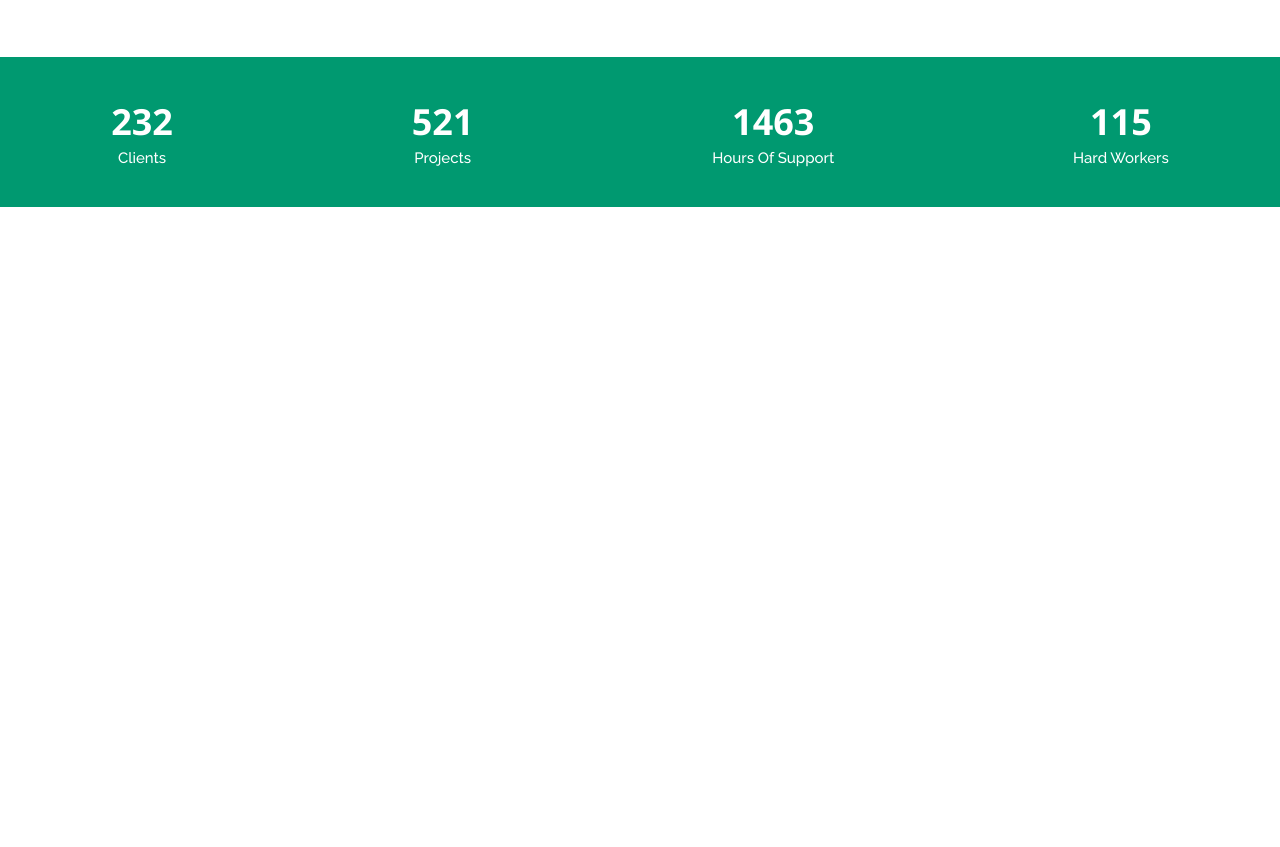
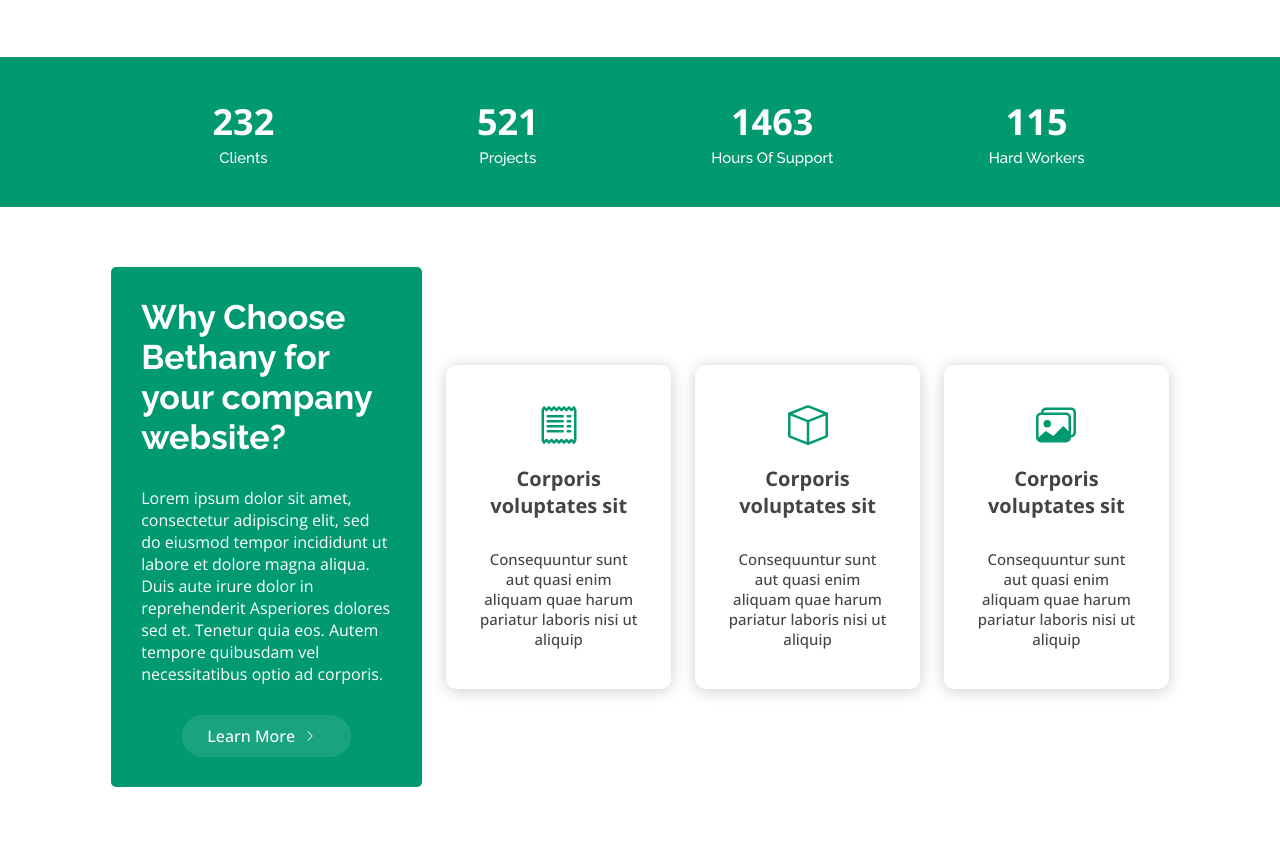
Before and after one commit to LucasBargas/projetos_javascript, a plain HTML site: page javascript_2/index.html in a window 1280 px wide. Shown: the part 1068-1915 px from the top of the page. Before the commit the page ends 1275 px from the top, so only its background shows below. Drawn offline with nearby package versions, Linux system fonts and the light colour scheme.

Commit message:
Seção de sobre a empresa - desenvolvida

```diff
--- a/javascript_2/assets/css/style_modules/default.css
+++ b/javascript_2/assets/css/style_modules/default.css
@@ -66,6 +66,7 @@ body {
 .btn {
   padding: 10px 25px;
   border-radius: 50px;
+  font-weight: 500;
   transition: .3s;
   text-transform: uppercase;
 }
@@ -244,7 +245,7 @@ body {
   font-size: 0.875rem;
   color: var(--white-color);
   letter-spacing: 1px;
-  border: 2px solid var(--white-color);
+  border: 3px solid var(--white-color);
 }
 
 .initial-bg-btn .btn:hover {
@@ -348,7 +349,6 @@ body {
 .countsArea {
   color: var(--white-color);
   display: flex;
-  justify-content: space-between;
 }
 
 .countsArea h2 {
@@ -365,4 +365,109 @@ body {
 
 .counter-single {
   text-align: center;
+  width: 100%;
 }
+
+.whyUs-area {
+  display: flex;
+  align-items: center;
+  gap: 24px;
+}
+
+.whyUs-area .whyUs-text {
+  width: 30%;
+  padding: 30px;
+  background: var(--green-color);
+  color: var(--white-color);
+  border-radius: 5px;
+}
+
+.whyUs-area .whyUs-text h2 {
+  font-family: 'Raleway', sans-serif;
+  font-size: 2.125rem;
+  margin-bottom: 30px;
+}
+
+.whyUs-area .whyUs-text p {
+  margin-bottom: 30px;
+}
+
+.whyUs-area .whyUs-button  {
+  text-align: center;
+}
+
+.whyUs-area .whyUs-button .btn {
+  text-transform: unset;
+  position: relative;
+  display: inline-block;
+  background: rgba(255, 255, 255, 0.1);
+  color: var(--white-color);
+  padding: 10px 35px 10px 25px;
+}
+
+.whyUs-area .whyUs-button .btn svg {
+  margin-left: 5px;
+}
+
+.whyUs-area .whyUs-button .btn:hover {
+  background: var(--white-color);
+  color: var(--green-color);
+}
+
+.whyUs-area .whyUs-button .btn:hover svg {
+  color: var(--green-color);
+}
+
+.whyUs-area .whyUs-list {
+  width: 70%;
+}
+
+.whyUs-area .whyUs-list ul {
+  display: flex;
+  gap: 24px;
+}
+
+.whyUs-area ul li {
+  box-shadow: 0px 2px 15px rgba(0, 0, 0, .2);
+  width: calc(100% / 3);
+  text-align: center;
+  padding: 40px 30px;
+  border-radius: 10px;
+  transition: .3s;
+}
+
+.whyUs-area ul li:hover {
+  box-shadow: 0px 2px 15px rgba(0, 0, 0, .4);
+}
+
+.whyUs-area ul li h3 {
+  font-size: 1.25rem;
+  margin-bottom: 30px;
+}
+
+.whyUs-area ul li h3::before {
+  content: '';
+  display: block;
+  background-position: center;
+  background-size: 100% 100%;
+  width: 40px;
+  height: 40px;
+  margin: 0 auto 20px auto;
+}
+
+.whyUs-area ul li:nth-of-type(1) h3::before {
+  background-image: url('../../images/icons/receipt.svg');
+}
+
+.whyUs-area ul li:nth-of-type(2) h3::before {
+  background-image: url('../../images/icons/box.svg');
+}
+
+.whyUs-area ul li:nth-of-type(3) h3::before {
+  background-image: url('../../images/icons/images.svg');
+}
+
+.whyUs-area ul li p {
+  font-size: 0.9375rem;
+  font-weight: 500;
+}
--- a/javascript_2/assets/css/style_modules/medias.css
+++ b/javascript_2/assets/css/style_modules/medias.css
@@ -31,6 +31,18 @@
 
   .aboutArea {
     gap: 30px;
+  }
+
+  .whyUs-area, .whyUs-area ul {
+    flex-direction: column;
+  }
+
+  .whyUs-area .whyUs-text, .whyUs-area .whyUs-list {
+    width: 100%;
+  }
+
+  .whyUs-area ul li {
+    width: 100%;
   }
 }
 
@@ -226,6 +238,14 @@
   .counter-single:not(:first-of-type) {
     margin-top: 20px;
   }
+
+  .whyUs-area .whyUs-text h2 {
+    font-size: 1.5rem;
+  }
+
+  .whyUs-area ul li h3 {
+    font-size: 1.15rem;
+  }
 }
 
 @media screen and (max-width: 300px) {
@@ -243,6 +263,19 @@
 
   .aboutArea-right {
     font-size: 0.875rem;
+  }
+
+  .whyUs-area .whyUs-text h2 {
+    font-size: 1.25rem;
+  }
+
+  .whyUs-area .whyUs-text p, .whyUs-area ul li p {
+    font-size: 0.875rem;
+  }
+
+  .whyUs-area ul li h3 {
+    font-size: 1rem;
+    margin-bottom: 15px;
   }
 }
 
--- a/javascript_2/index.html
+++ b/javascript_2/index.html
@@ -64,7 +64,7 @@
       <p>We are team of talented designers making websites with Bootstrap</p>
 
       <div class="initial-bg-btn">
-        <a class="btn" href="">Get Started</a>
+        <a class="btn" href="index.html">Get Started</a>
       </div>
     </div>
   </section><!--initial-bg-->
@@ -122,9 +122,45 @@
         <h2>115</h2>
         <p>Hard Workers</p>
       </div>
+    </div><!--countsArea-->
+  </section><!--counts-->
 
-    </div>
-  </section><!--counts-->
+  <section class="whyUs default-section">
+    <div class="whyUs-area container space">
+      <div class="whyUs-text">
+        <h2>Why Choose Bethany for your company website?</h2>
+        <p>Lorem ipsum dolor sit amet, consectetur adipiscing elit, sed do eiusmod tempor incididunt ut labore et dolore magna aliqua. Duis aute irure dolor in reprehenderit Asperiores dolores sed et. Tenetur quia eos. Autem tempore quibusdam vel necessitatibus optio ad corporis.</p>
+
+        <div class="whyUs-button">
+          <a class="btn" href="index.html">
+            <span>Learn More</span>
+            <svg xmlns="http://www.w3.org/2000/svg" width="12" height="12" fill="currentColor" class="bi bi-chevron-right" viewBox="0 0 16 16">
+              <path fill-rule="evenodd" d="M4.646 1.646a.5.5 0 0 1 .708 0l6 6a.5.5 0 0 1 0 .708l-6 6a.5.5 0 0 1-.708-.708L10.293 8 4.646 2.354a.5.5 0 0 1 0-.708z"/>
+            </svg>
+          </a>
+        </div>
+      </div><!--whyUs-text-->
+
+      <div class="whyUs-list">
+        <ul>
+          <li>
+            <h3>Corporis voluptates sit</h3>
+            <p>Consequuntur sunt aut quasi enim aliquam quae harum pariatur laboris nisi ut aliquip</p>
+          </li>
+
+          <li>
+            <h3>Corporis voluptates sit</h3>
+            <p>Consequuntur sunt aut quasi enim aliquam quae harum pariatur laboris nisi ut aliquip</p>
+          </li>
+
+          <li>
+            <h3>Corporis voluptates sit</h3>
+            <p>Consequuntur sunt aut quasi enim aliquam quae harum pariatur laboris nisi ut aliquip</p>
+          </li>
+        </ul>
+      </div><!--whyUs-list-->
+    </div><!--whyUs-area-->
+  </section><!--whyUs-->
 
   <div class="return jsReturn">
     <span></span>
```
Also changed, not shown: javascript_2/assets/images/icons/box.svg (added), javascript_2/assets/images/icons/chevron-right.svg (added), javascript_2/assets/images/icons/images.svg (added), javascript_2/assets/images/icons/receipt.svg (added).
